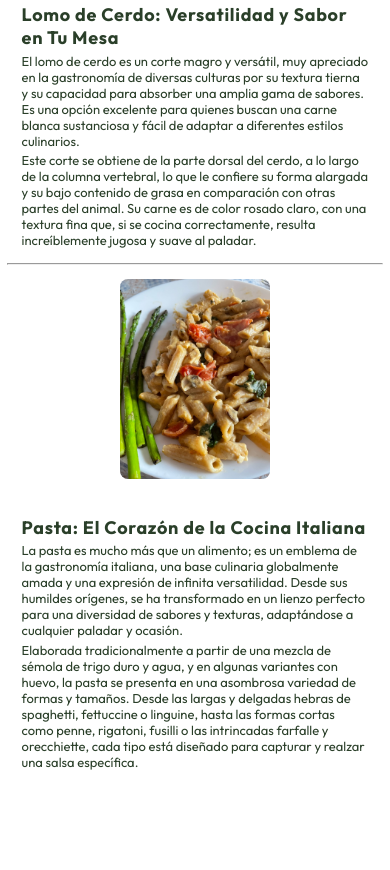
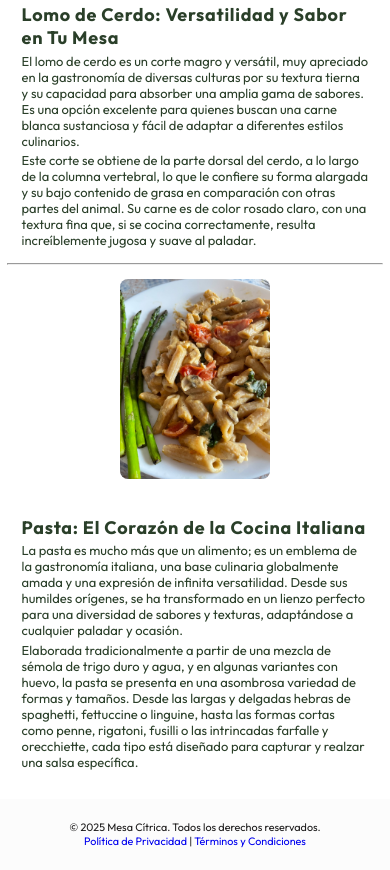
Before and after one commit to tomasville/tp-Final, a plain HTML site: page galeria.html in a window 390 px wide. Shown: the part 4661-5531 px from the top of the page. Before the commit the page ends 5460 px from the top, so only its background shows below. Drawn offline with Linux system fonts and the light colour scheme.

Commit message:
Add files via upload

```diff
--- a/estilos-galeria.css
+++ b/estilos-galeria.css
@@ -83,6 +83,17 @@ header .nav-contenedor a img{
     padding: 5px; /* Espaciado interno del icono */
 }
 /* =============== Fin de Encabezado =============== */
+/* =============== Footer =============== */
+footer {
+    background-color: #fcfcfc; /* Fondo claro */
+    color: #1d1c1c; /* Texto oscuro */
+    padding: 50px 40%; /* Espaciado interno (muy grande en desktop) */
+    font-size: 14px; /* Tamaño de fuente */
+    text-align: center;
+}
+/* =============== Fin de Footer =============== */
+
+
 
 .contenedor{
     width: 100%;
@@ -247,12 +258,9 @@ header .nav-contenedor a img{
         align-items: center;
     }
 
-
-
-
     footer {
-        padding: 18px 2vw; /* Footer compacto */
-        font-size: 12px; /* Fuente pequeña */
+        padding: 3rem; /* Footer compacto */
+        font-size: 1.5rem; /* Fuente pequeña */
     }
 }
 /* =============== Fin de RESPONSIVE DESIGN =============== */
--- a/galeria.html
+++ b/galeria.html
@@ -149,6 +149,16 @@
             </section>
         </div>
     </main>
-
+<!--Seccion Pie de Página-->
+<footer> <!-- Pie de página -->
+    <div class="footer-bottom"> <!-- Contenedor del contenido del footer -->
+        <p>&copy; 2025 Mesa Cítrica. Todos los derechos reservados.</p> <!-- Derechos de autor -->
+        <p>
+            <a href="#">Política de Privacidad</a> | <!-- Enlace a la política de privacidad -->
+            <a href="#">Términos y Condiciones</a> <!-- Enlace a los términos y condiciones -->
+        </p>
+    </div>
+</footer>
+<!--Fin sección Pie de Página-->
 </body>
 </html>
```
